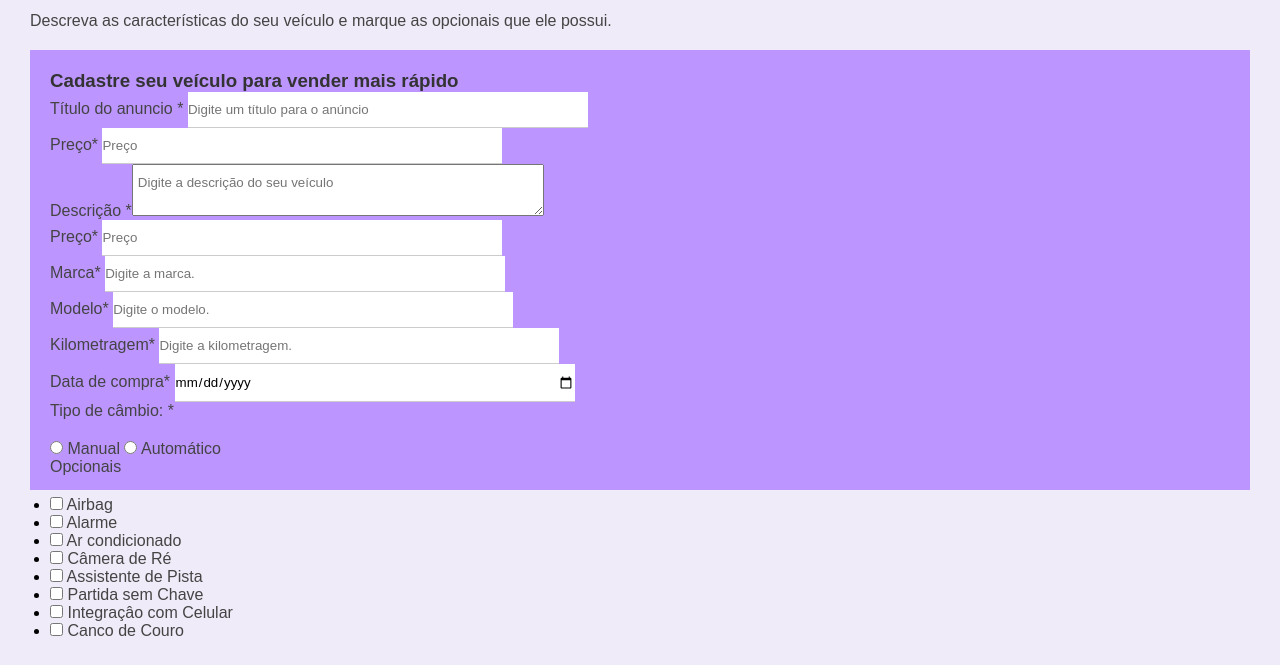
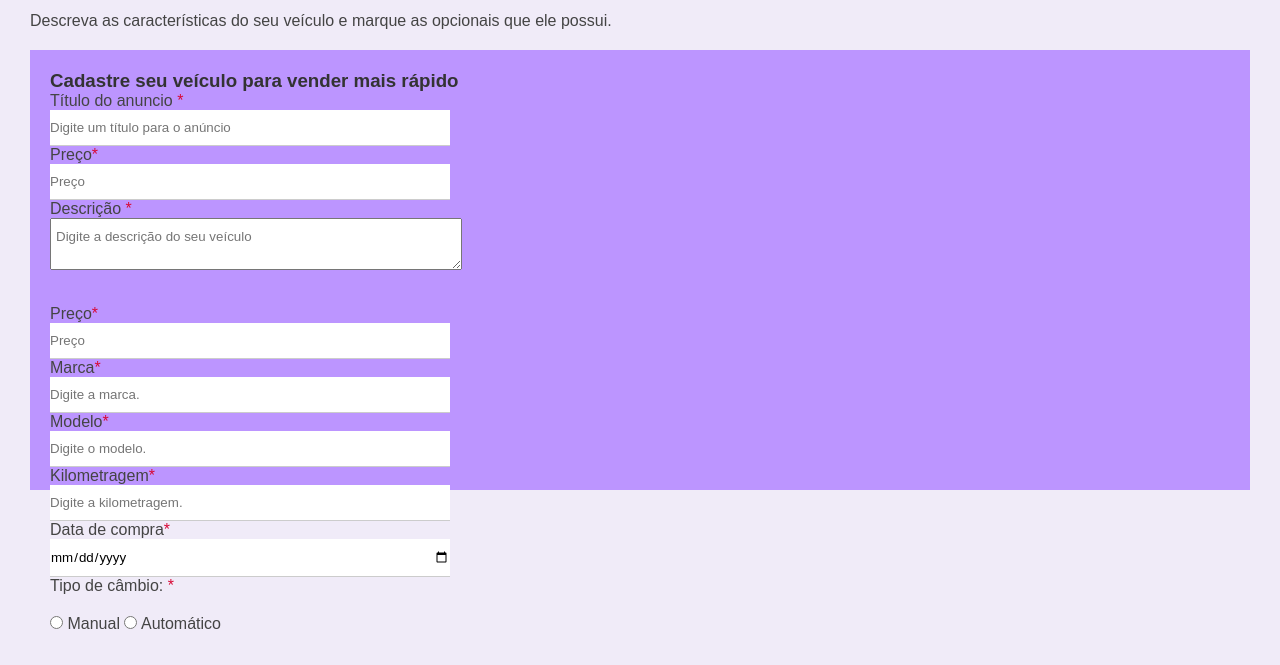
Before and after one commit to joaobazan/projetoFormulario, a plain HTML site: page index.html in a window 1280 px wide. Shown: the part 116-781 px from the top of the page. Drawn offline with Linux system fonts and the light colour scheme.

Commit message:
vendedecarros

```diff
--- a/css/style.css
+++ b/css/style.css
@@ -70,3 +70,15 @@ textarea {
 .form-body p {
     margin-bottom: 20px;
 }
+
+.campo-obrigatorio {
+    color: #d80835;
+}
+
+.caixaInputs {
+    margin-bottom: 35px;
+}
+
+.block {
+    display: block;
+}
```
